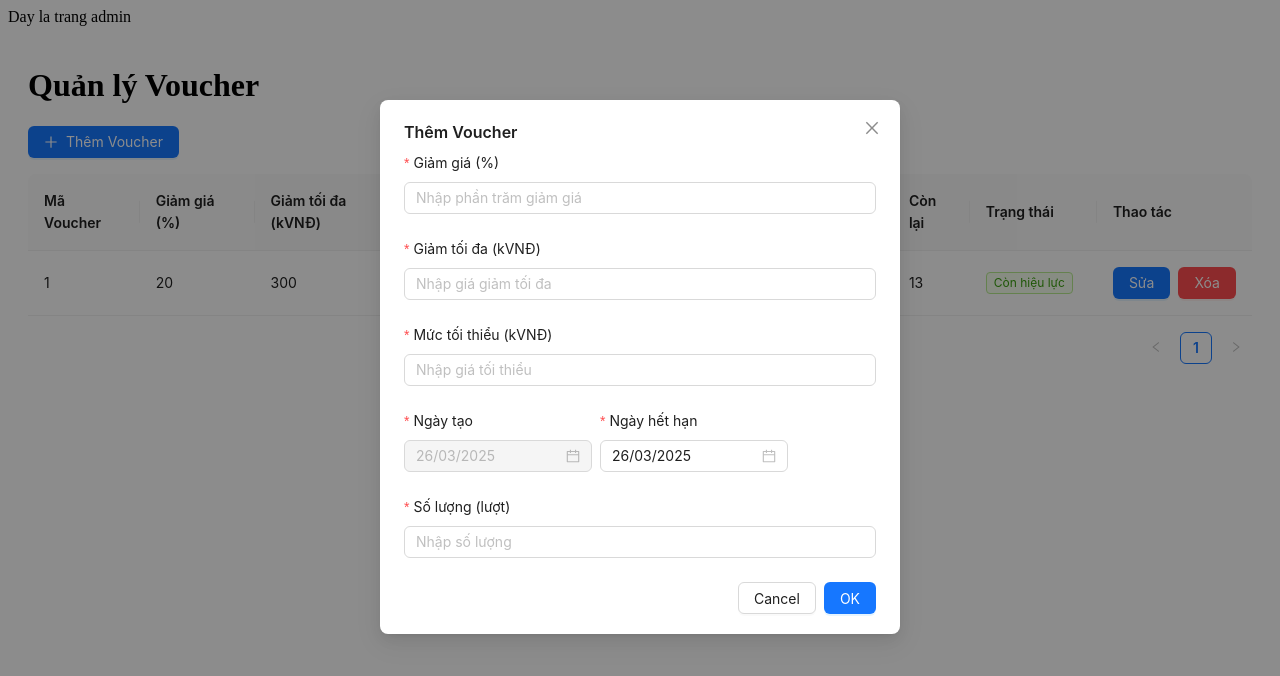
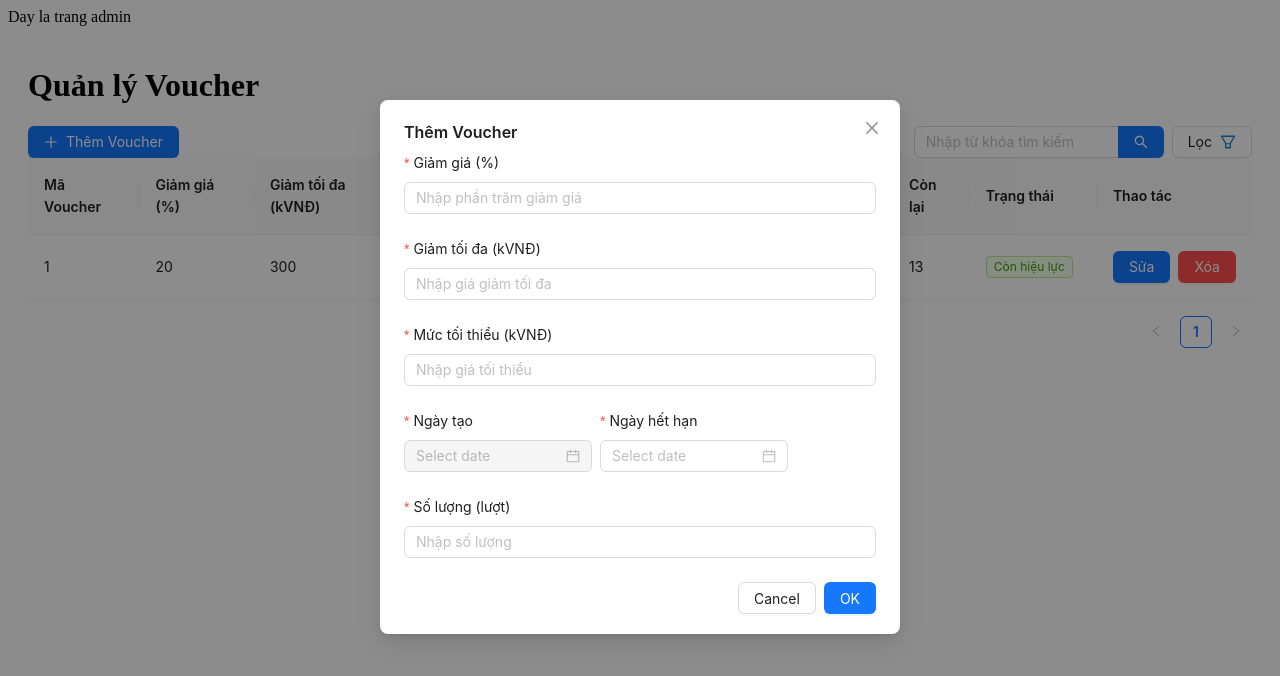
Before and after one commit to wan2510/food-booking-frontend, a React (Vite) app: page /admin/voucher in a window 1280 px wide. Both pictures are taken after a click on the button "Thêm Voucher". Shown: the top 676 px of the page. Built offline with nearby package versions, Linux system fonts and the light colour scheme.

Commit message:
hoàn thiện UI admin_voucher

```diff
--- /dev/null
+++ b/src/feature/admin/Voucher/ActionButtons.jsx
@@ -0,0 +1,77 @@
+import React from "react";
+import { Button, Input, Dropdown } from "antd";
+import { PlusOutlined, FilterOutlined } from "@ant-design/icons";
+
+const { Search } = Input;
+
+const ActionButtons = ({ onAdd }) => {
+    const onSearch = (value) => {
+        console.log("Tìm kiếm:", value);
+    };
+
+    const handleMenuClick = (e) => {
+        console.log("Menu item clicked:", e);
+    };
+
+    const items = [
+        {
+            key: "1",
+            label: <a href="http://localhost:5173/admin/Voucher">Giảm giá</a>,
+        },
+        {
+            key: "2",
+            label: <a href="http://localhost:5173/admin/Voucher">Giảm tối đa</a>,
+        },
+        {
+            key: "3",
+            label: <a href="http://localhost:5173/admin/Voucher">Mức tối thiểu</a>,
+        },
+        {
+            key: "4",
+            label: <a href="http://localhost:5173/admin/Voucher">Ngày tạo</a>,
+        },
+        {
+            key: "5",
+            label: <a href="http://localhost:5173/admin/Voucher">Ngày hết hạn</a>,
+        },
+        {
+            key: "6",
+            label: <a href="http://localhost:5173/admin/Voucher">Số lượng</a>,
+        },
+        {
+            key: "7",
+            label: <a href="http://localhost:5173/admin/Voucher">Còn lại</a>,
+        },
+        {
+            key: "8",
+            label: <a href="http://localhost:5173/admin/Voucher">Trạng thái</a>,
+        },
+    ];
+
+    return (
+        <div style={{ display: "flex", alignItems: "center", gap: "8px" }}>
+            {/* Nút thêm Voucher */}
+            <Button type="primary" icon={<PlusOutlined />} onClick={onAdd}>
+                Thêm Voucher
+            </Button>
+
+            {/* Thanh tìm kiếm và bộ lọc nằm cạnh nhau, căn phải */}
+            <div style={{ display: "flex", marginLeft: "auto", gap: "8px" }}>
+                <Search
+                    placeholder="Nhập từ khóa tìm kiếm"
+                    onSearch={onSearch}
+                    enterButton
+                    style={{ width: "250px" }}
+                />
+
+                <Dropdown menu={{ items, onClick: handleMenuClick }} placement="bottomLeft">
+                    <Button>
+                        Lọc <FilterOutlined style={{ fontSize: "16px", color: "#08c" }} />
+                    </Button>
+                </Dropdown>
+            </div>
+        </div>
+    );
+};
+
+export default ActionButtons;
--- a/src/feature/admin/Voucher/Components/VoucherForm.jsx
+++ b/src/feature/admin/Voucher/VoucherModal/VoucherForm.jsx
@@ -11,9 +11,19 @@ const VoucherForm = ({ form, editingVoucher }) => {
                 ...editingVoucher,
                 create_at: editingVoucher.create_at ? dayjs(editingVoucher.create_at) : null,
                 expired_at: editingVoucher.expired_at ? dayjs(editingVoucher.expired_at) : null,
+                remain_quantity: editingVoucher.remain_quantity || editingVoucher.quantity, // gán lại giá trị cho remain_quantity
             });
+        } else {
+            form.resetFields();
         }
     }, [editingVoucher]);
+
+    const handleNumberInput = (value) => {
+        if (value) {
+            return parseInt(value, 10);
+        }
+        return value;
+    };
 
     return (
         <Form layout="vertical" form={form}>
@@ -22,11 +32,13 @@ const VoucherForm = ({ form, editingVoucher }) => {
                 label="Giảm giá (%)"
                 rules={[
                     { required: true, message: "Vui lòng nhập phần trăm giảm giá" },
-                    { pattern: /^[1-9]\d*$/, message: "Vui lòng nhập số nguyên dương khác 0!" },
-                    {}
+                    { pattern: /^[0-9]\d*$/, message: "Vui lòng nhập số nguyên dương khác 0!" },
                 ]}
             >
-                <Input placeholder="Nhập phần trăm giảm giá" />
+                <Input
+                    placeholder="Nhập phần trăm giảm giá"
+                    onBlur={(e) => form.setFieldsValue({ discount: handleNumberInput(e.target.value) })}
+                />
             </Form.Item>
 
             <Form.Item
@@ -34,10 +46,13 @@ const VoucherForm = ({ form, editingVoucher }) => {
                 label="Giảm tối đa (kVNĐ)"
                 rules={[
                     { required: true, message: "Vui lòng nhập giá giảm tối đa" },
-                    { pattern: /^[1-9]\d*$/, message: "Vui lòng nhập số nguyên dương khác 0!" },
+                    { pattern: /^[0-9]\d*$/, message: "Vui lòng nhập số nguyên dương khác 0!" },
                 ]}
             >
-                <Input placeholder="Nhập giá giảm tối đa" />
+                <Input
+                    placeholder="Nhập giá giảm tối đa"
+                    onBlur={(e) => form.setFieldsValue({ max_discount_value: handleNumberInput(e.target.value) })}
+                />
             </Form.Item>
 
             <Form.Item
@@ -48,7 +63,10 @@ const VoucherForm = ({ form, editingVoucher }) => {
                     { pattern: /^[0-9]\d*$/, message: "Vui lòng nhập số lớn hơn hoặc bằng 0!" },
                 ]}
             >
-                <Input placeholder="Nhập giá tối thiểu" />
+                <Input
+                    placeholder="Nhập giá tối thiểu"
+                    onBlur={(e) => form.setFieldsValue({ min_order_value: handleNumberInput(e.target.value) })}
+                />
             </Form.Item>
 
             <Space style={{ display: "flex", width: "100%" }}>
@@ -69,10 +87,10 @@ const VoucherForm = ({ form, editingVoucher }) => {
                         { required: true, message: "Vui lòng chọn ngày hết hạn" },
                         ({ getFieldValue }) => ({
                             validator(_, value) {
-                                if (value | value.isAfter(getFieldValue("create_at"))) {
-                                    return Promise.resolve();
+                                if (value.isBefore(getFieldValue("create_at"))) {
+                                    return Promise.reject(new Error("Ngày hết hạn phải sau ngày tạo!"));
                                 }
-                                return Promise.reject(new Error("Ngày hết hạn phải sau ngày tạo!"));
+                                return Promise.resolve();
                             },
                         }),
                     ]}
@@ -86,11 +104,46 @@ const VoucherForm = ({ form, editingVoucher }) => {
                 label="Số lượng (lượt)"
                 rules={[
                     { required: true, message: "Vui lòng nhập số lượng" },
-                    { pattern: /^[1-9]\d*$/, message: "Vui lòng nhập số nguyên dương khác 0!" },
+                    { pattern: /^[0-9]\d*$/, message: "Vui lòng nhập số nguyên dương khác 0!" },
                 ]}
             >
-                <Input placeholder="Nhập số lượng" />
+                <Input
+                    placeholder="Nhập số lượng"
+                    onBlur={(e) => form.setFieldsValue({ quantity: handleNumberInput(e.target.value) })}
+                />
             </Form.Item>
+            {editingVoucher && (
+                <Form.Item
+                    name="quantity"
+                    label="Số lượng (lượt)"
+                    rules={[
+                        { required: true, message: "Vui lòng nhập số lượng" },
+                        { pattern: /^[0-9]\d*$/, message: "Vui lòng nhập số nguyên dương khác 0!" },
+                    ]}
+                >
+                    <Input
+                        placeholder="Nhập số lượng"
+                        disabled
+                        onBlur={(e) => form.setFieldsValue({ quantity: handleNumberInput(e.target.value) })}
+                    />
+                </Form.Item>
+            )}
+
+            {editingVoucher && (
+                <Form.Item
+                    name="remain_quantity"
+                    label="Số lượng còn lại"
+                    rules={[
+                        { required: true, message: "Vui lòng nhập số lượng còn lại" },
+                        { pattern: /^[0-9]\d*$/, message: "Vui lòng nhập số nguyên dương khác 0!" },
+                    ]}
+                >
+                    <Input
+                        placeholder="Số lượng còn lại"
+                        value={form.getFieldValue("remain_quantity") || form.getFieldValue("quantity")}
+                    />
+                </Form.Item>
+            )}
 
             {editingVoucher && (
                 <Form.Item name="status" label="Trạng thái">
--- /dev/null
+++ b/src/feature/admin/Voucher/VoucherModal/VoucherModal.jsx
@@ -0,0 +1,18 @@
+import React from "react";
+import { Modal, Form } from "antd";
+import VoucherForm from "./VoucherForm";
+
+const VoucherModal = ({ visible, onClose, onSave, form, editingVoucher }) => {
+  return (
+    <Modal
+      title={editingVoucher ? "Chỉnh sửa Voucher" : "Thêm Voucher"}
+      open={visible}
+      onCancel={onClose}
+      onOk={onSave}
+    >
+      <VoucherForm form={form} editingVoucher={editingVoucher} />
+    </Modal>
+  );
+};
+
+export default VoucherModal;
--- a/src/feature/admin/Voucher/Components/VoucherTable.jsx
+++ b/src/feature/admin/Voucher/VoucherTable.jsx
@@ -29,7 +29,6 @@ const VoucherTable = ({ vouchers, onEdit, onDelete }) => {
             dataIndex: "create_at",
             key: "create_at",
             render: (text) => {
-                // Kiểm tra nếu ngày hợp lệ
                 const formattedDate = dayjs(text);
                 return formattedDate.isValid() ? formattedDate.format("DD/MM/YYYY") : "Invalid Date";
             },
@@ -39,7 +38,6 @@ const VoucherTable = ({ vouchers, onEdit, onDelete }) => {
             dataIndex: "expired_at",
             key: "expired_at",
             render: (text) => {
-                // Kiểm tra nếu ngày hợp lệ
                 const formattedDate = dayjs(text);
                 return formattedDate.isValid() ? formattedDate.format("DD/MM/YYYY") : "Invalid Date";
             },
@@ -59,7 +57,6 @@ const VoucherTable = ({ vouchers, onEdit, onDelete }) => {
             dataIndex: "status",
             key: "status",
             render: (status) => {
-                // Đổi màu Tag tùy theo trạng thái
                 const color = status === "Còn hiệu lực" ? "green" : "red";
                 return <Tag color={color}>{status}</Tag>;
             },
@@ -94,7 +91,6 @@ const VoucherTable = ({ vouchers, onEdit, onDelete }) => {
             dataSource={vouchers}
             columns={columns}
             rowKey="id"
-        // Nếu muốn tự style bảng, có thể thêm className, style...
         />
     );
 };
--- a/src/feature/admin/Voucher/index.jsx
+++ b/src/feature/admin/Voucher/index.jsx
@@ -1,23 +1,22 @@
 import React, { useState } from "react";
-import { Modal, Form } from "antd";
+import { Form } from "antd";
 import dayjs from "dayjs";
 
-import ActionButtons from "./components/ActionButtons";
-import VoucherTable from "./components/VoucherTable";
-import VoucherForm from "./components/VoucherForm";
+import VoucherModal from "./VoucherModal/VoucherModal";
+import VoucherTable from "./VoucherTable";
+import ActionButtons from "./ActionButtons";
 
 const Voucher = () => {
-  // =================== STATE ===================
   const [vouchers, setVouchers] = useState([
     {
       id: 1,
       discount: "20",
       max_discount_value: "300",
       min_order_value: "100",
-      expired_at: "19/2/2025",
+      expired_at: dayjs("19/02/2025", "DD/MM/YYYY").toISOString(),
       remain_quantity: "13",
       quantity: "30",
-      create_at: "1/2/2025",
+      create_at: dayjs("01/02/2025", "DD/MM/YYYY").toISOString(),
       status: "Còn hiệu lực",
     },
   ]);
@@ -26,20 +25,17 @@ const Voucher = () => {
   const [editingVoucher, setEditingVoucher] = useState(null);
   const [form] = Form.useForm();
 
-  // =================== HÀM MỞ MODAL ===================
   const showModal = (voucher = null) => {
     setEditingVoucher(voucher);
     setIsModalOpen(true);
 
     if (voucher) {
-      // Nếu sửa voucher, set giá trị lên form
       form.setFieldsValue({
         ...voucher,
-        create_at: dayjs(voucher.create_at, "DD/MM/YYYY"),
-        expired_at: dayjs(voucher.expired_at, "DD/MM/YYYY"),
+        create_at: dayjs(voucher.create_at),
+        expired_at: dayjs(voucher.expired_at),
       });
     } else {
-      // Nếu thêm mới, reset form + set mặc định
       form.resetFields();
       form.setFieldsValue({
         status: "Còn hiệu lực",
@@ -49,38 +45,29 @@ const Voucher = () => {
     }
   };
 
-  // =================== HÀM ĐÓNG MODAL ===================
   const handleCancel = () => {
     setIsModalOpen(false);
     setEditingVoucher(null);
   };
 
-  // =================== HÀM LƯU DỮ LIỆU FORM ===================
   const handleSave = () => {
     form.validateFields().then((values) => {
-      // Chuyển format ngày
-      values.create_at = values.create_at.format("DD/MM/YYYY");
-      values.expired_at = values.expired_at.format("DD/MM/YYYY");
-
-      // Tự tính trạng thái dựa vào ngày
-      values.status = dayjs(values.expired_at, "DD/MM/YYYY").isSame(dayjs())
-        ? "Hết hiệu lực"
-        : "Còn hiệu lực";
+      values.create_at = values.create_at.toISOString();
+      values.expired_at = values.expired_at.toISOString();
+      values.status = dayjs(values.expired_at).endOf("day").isBefore(dayjs()) ? "Hết hiệu lực" : "Còn hiệu lực";
+      values.remain_quantity = values.quantity;
 
       if (editingVoucher) {
-        // Cập nhật
         setVouchers((prev) =>
           prev.map((v) => (v.id === editingVoucher.id ? { ...v, ...values } : v))
         );
       } else {
-        // Thêm mới
         setVouchers((prev) => [...prev, { id: Date.now(), ...values }]);
       }
       handleCancel();
     });
   };
 
-  // =================== HÀM XÓA VOUCHER ===================
   const handleDelete = (id) => {
     setVouchers((prev) => prev.filter((v) => v.id !== id));
   };
@@ -89,21 +76,17 @@ const Voucher = () => {
     <div style={{ padding: 20 }}>
       <h1>Quản lý Voucher</h1>
 
-      {/* Nút thêm voucher */}
       <ActionButtons onAdd={() => showModal()} />
 
-      {/* Bảng hiển thị danh sách voucher */}
       <VoucherTable vouchers={vouchers} onEdit={showModal} onDelete={handleDelete} />
 
-      {/* Modal form thêm/sửa voucher */}
-      <Modal
-        title={editingVoucher ? "Chỉnh sửa Voucher" : "Thêm Voucher"}
-        open={isModalOpen}
-        onCancel={handleCancel}
-        onOk={handleSave}
-      >
-        <VoucherForm form={form} editingVoucher={editingVoucher} />
-      </Modal>
+      <VoucherModal
+        visible={isModalOpen}
+        onClose={handleCancel}
+        onSave={handleSave}
+        form={form}
+        editingVoucher={editingVoucher}
+      />
     </div>
   );
 };
```
Also changed, not shown: src/feature/admin/Voucher/Components/ActionButtons.jsx (deleted, +0 -18 lines).
